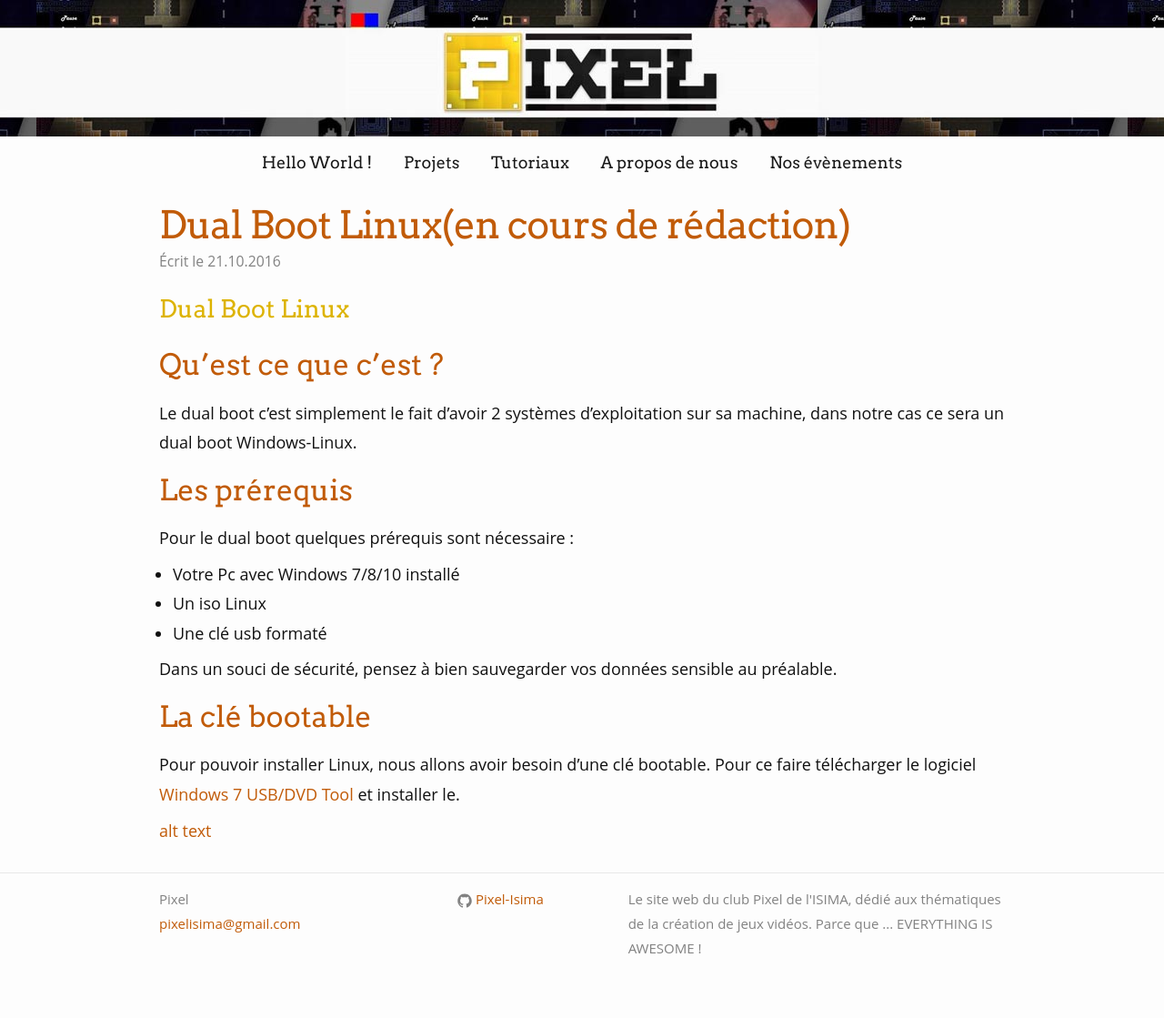
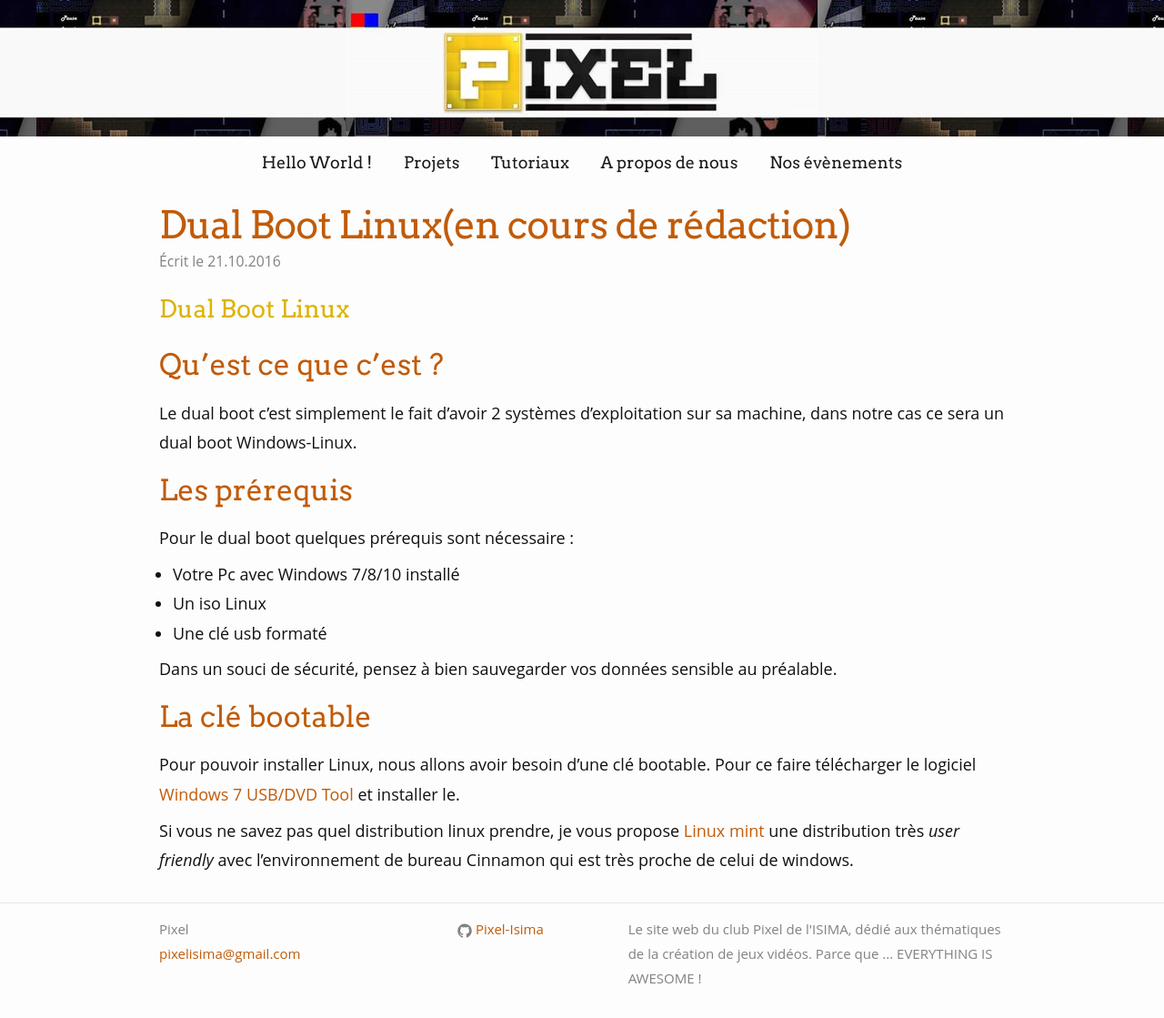
Before and after one commit to Pixel-Isima/Pixel-Isima.github.io, a Jekyll site: the page built from _posts/2016-10-21-Dual-Boot-Linux.markdown, in a window 1280 px wide. Shown: the whole page at 91% size. Built offline with Jekyll 4.4.1, drawn with Linux system fonts in a browser that asks for light colours; some web fonts are replaced; before the commit the page ends 1086 px from its top, so only the background shows below that.

Commit message:
Update 2016-10-21-Dual-Boot-Linux.markdown

```diff
--- a/_posts/2016-10-21-Dual-Boot-Linux.markdown
+++ b/_posts/2016-10-21-Dual-Boot-Linux.markdown
@@ -24,4 +24,4 @@ Dans un souci de sécurité, pensez à bien sauvegarder vos données sensible au
 Pour pouvoir installer Linux, nous allons avoir besoin d'une clé bootable.
 Pour ce faire télécharger le logiciel [Windows 7 USB/DVD Tool](http://www.commentcamarche.net/download/telecharger-34087347-windows-7-usb-dvd-download-tool) et installer le.
 
-[alt text](https://github.com/Pixel-Isima/Pixel-Isima.github.io/tree/master/assets/tutoDualBootEtape1.png "first step")
+Si vous ne savez pas quel distribution linux prendre, je vous propose [Linux mint](http://ftp.crifo.org/mint-cd//stable/18/linuxmint-18-cinnamon-64bit.iso) une distribution très *user friendly* avec l'environnement de bureau Cinnamon qui est très proche de celui de windows.
```
